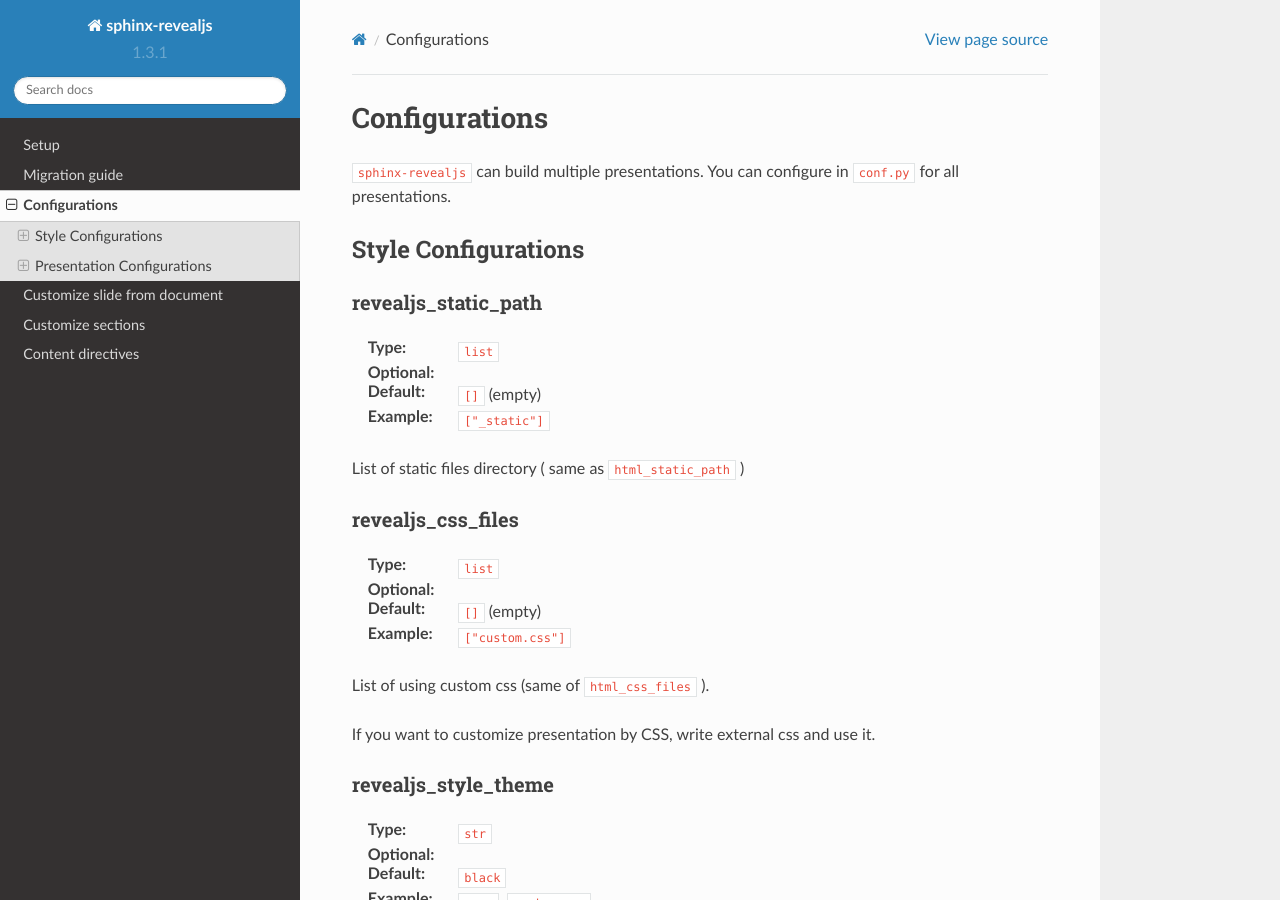
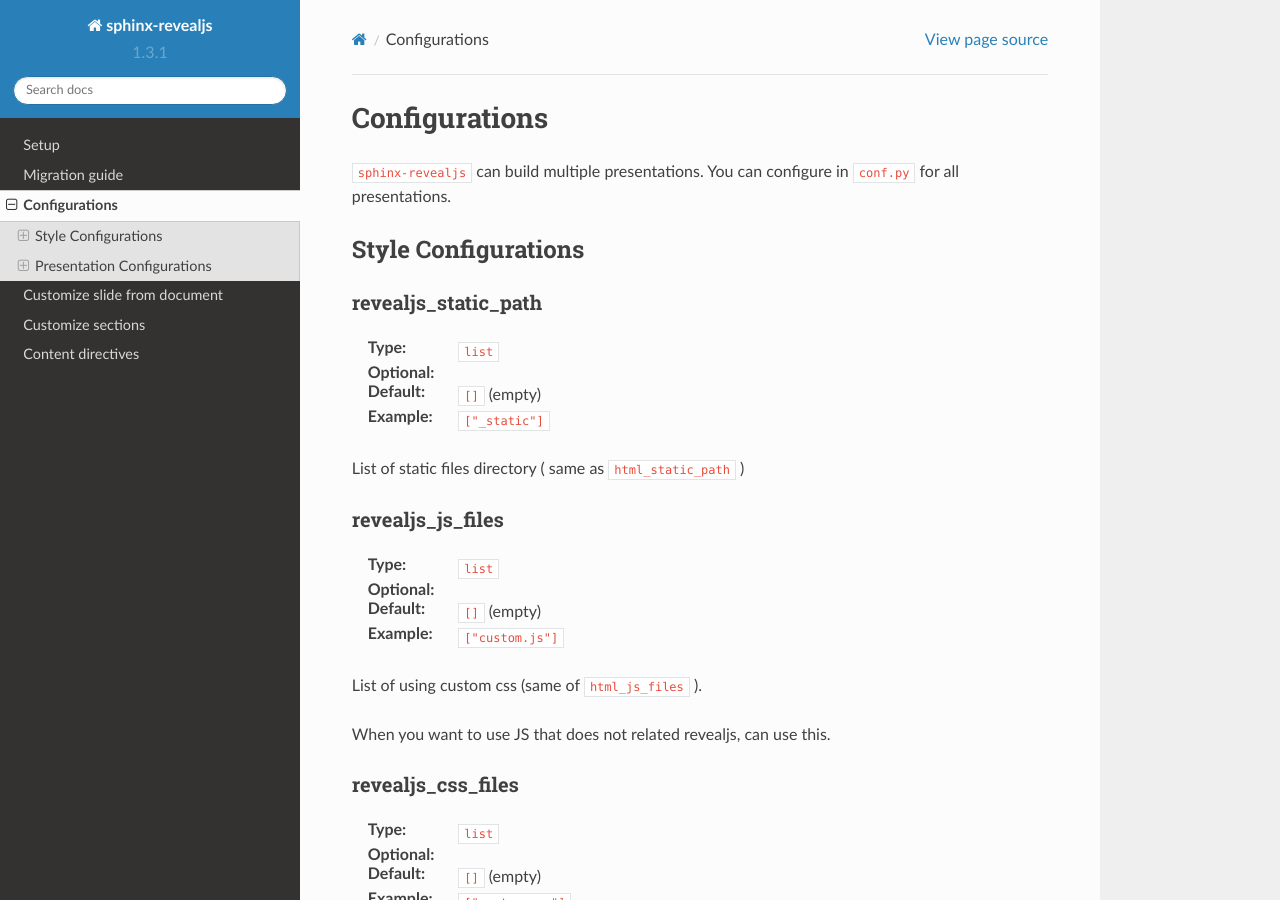
Before and after one commit to attakei/sphinx-revealjs, a Sphinx documentation site: the page built from docs/configurations.rst, in a window 1280 px wide and 900 px high. Built offline with Sphinx 7.4.7 and the Read the Docs theme 2.0.0, drawn with Linux system fonts in a browser that asks for light colours.

Commit message:
Update doc

```diff
--- a/docs/configurations.rst
+++ b/docs/configurations.rst
@@ -17,6 +17,18 @@
 :Example: ``["_static"]``
 
 List of static files directory ( same as ``html_static_path`` )
+
+revealjs_js_files
+-----------------
+
+:Type: ``list``
+:Optional:
+:Default: ``[]`` (empty)
+:Example: ``["custom.js"]``
+
+List of using custom css (same of ``html_js_files`` ).
+
+When you want to use JS that does not related revealjs, can use this.
 
 revealjs_css_files
 ------------------
```
